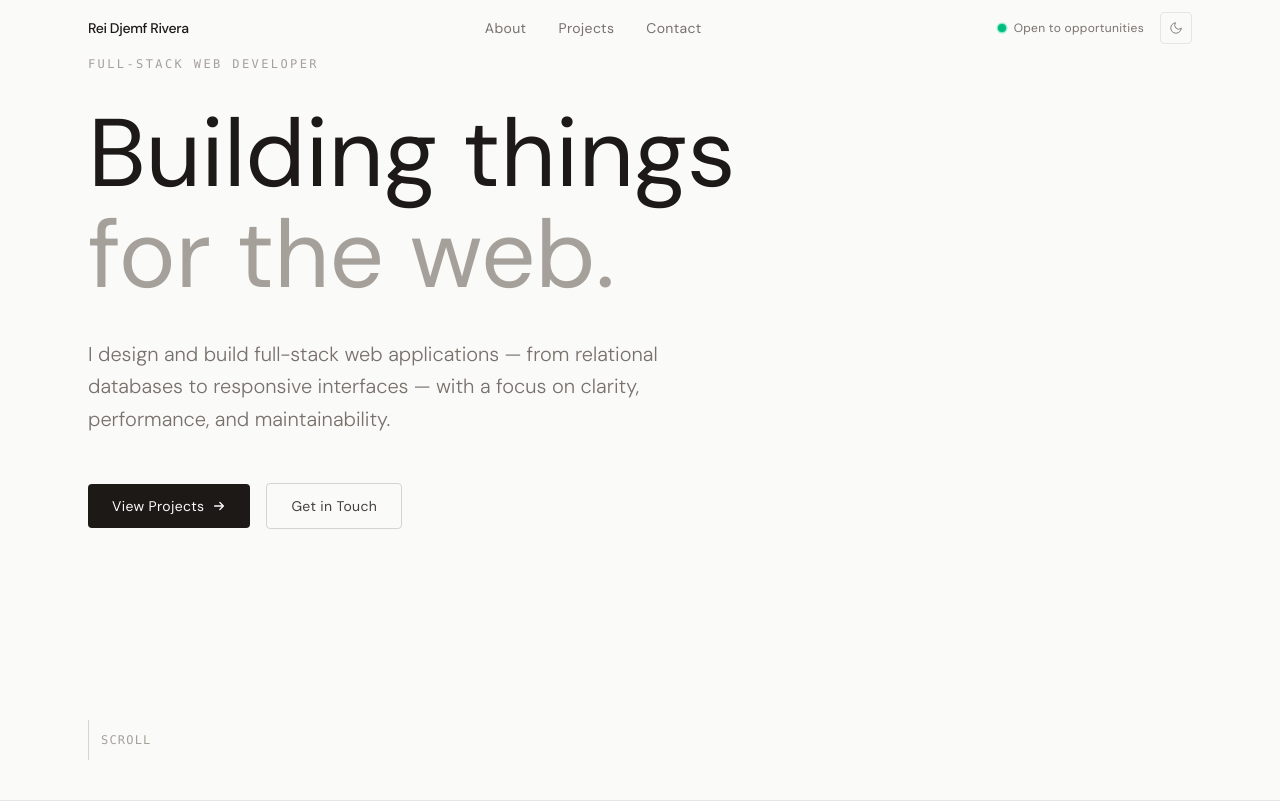
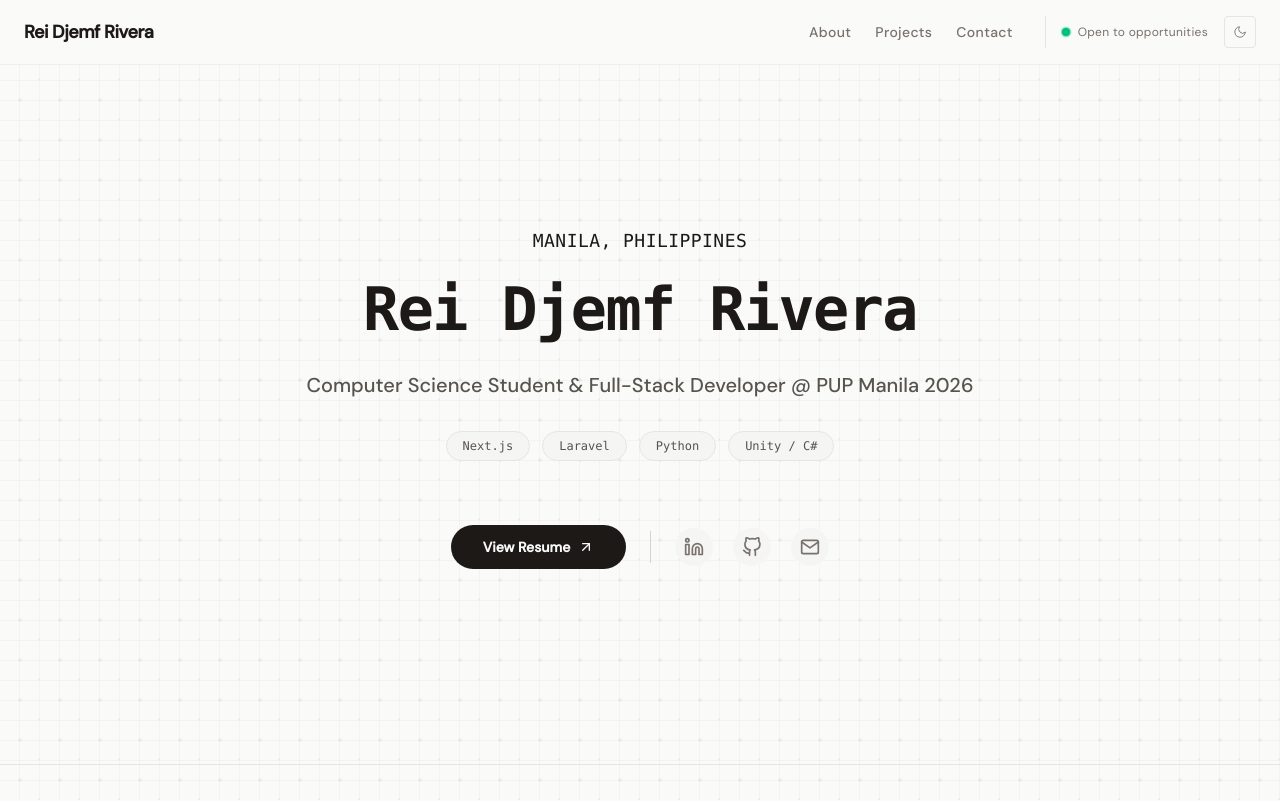
Before and after one commit to reiidj/portfolio-site, a Next.js app: page / in a window 1280 px wide. Shown: the top 801 px of the page. Built offline with nearby package versions, Linux system fonts and the light colour scheme.

Commit message:
feat: Navbar made cleaner and provide clarity, and updated the hero page and added a background

```diff
--- a/app/globals.css
+++ b/app/globals.css
@@ -23,4 +23,27 @@
     background-color: #1c1c1c;
     color: #fafaf9;
   }
+
 }
+
+@layer utilities {
+  .bg-pattern {
+    /* Light Mode: Dark gray lines and dots */
+    background-image:
+      repeating-linear-gradient(0deg, transparent, transparent 19px, rgba(75, 85, 99, 0.08) 19px, rgba(75, 85, 99, 0.08) 20px, transparent 20px, transparent 39px, rgba(75, 85, 99, 0.08) 39px, rgba(75, 85, 99, 0.08) 40px),
+      repeating-linear-gradient(90deg, transparent, transparent 19px, rgba(75, 85, 99, 0.08) 19px, rgba(75, 85, 99, 0.08) 20px, transparent 20px, transparent 39px, rgba(75, 85, 99, 0.08) 39px, rgba(75, 85, 99, 0.08) 40px),
+      radial-gradient(circle at 20px 20px, rgba(55, 65, 81, 0.12) 2px, transparent 2px),
+      radial-gradient(circle at 40px 40px, rgba(55, 65, 81, 0.12) 2px, transparent 2px);
+    background-size: 40px 40px, 40px 40px, 40px 40px, 40px 40px;
+  }
+
+  .dark .bg-pattern {
+    /* Dark Mode: Light gray/white lines and dots */
+    background-image:
+      repeating-linear-gradient(0deg, transparent, transparent 19px, rgba(200, 200, 200, 0.08) 19px, rgba(200, 200, 200, 0.08) 20px, transparent 20px, transparent 39px, rgba(200, 200, 200, 0.08) 39px, rgba(200, 200, 200, 0.08) 40px),
+      repeating-linear-gradient(90deg, transparent, transparent 19px, rgba(200, 200, 200, 0.08) 19px, rgba(200, 200, 200, 0.08) 20px, transparent 20px, transparent 39px, rgba(200, 200, 200, 0.08) 39px, rgba(200, 200, 200, 0.08) 40px),
+      radial-gradient(circle at 20px 20px, rgba(220, 220, 220, 0.15) 2px, transparent 2px),
+      radial-gradient(circle at 40px 40px, rgba(220, 220, 220, 0.15) 2px, transparent 2px);
+    background-size: 40px 40px, 40px 40px, 40px 40px, 40px 40px;
+  }
+}
--- a/app/layout.tsx
+++ b/app/layout.tsx
@@ -3,9 +3,9 @@ import './globals.css'
 import { Navbar } from '@/components/Navbar'
 
 export const metadata: Metadata = {
-  title: 'Rei Djemf Rivera — Full-Stack Developer',
+  title: 'Rei Djemf Rivera | Portfolio',
   description:
-    'Full-stack web developer specializing in scalable web applications, clean APIs, and thoughtful user interfaces.',
+    'Computer Science student specializing in backend and full-stack development.'
 }
 
 export default function RootLayout({
@@ -15,9 +15,15 @@ export default function RootLayout({
 }) {
   return (
     <html lang="en" className="scroll-smooth">
-      <body className="bg-stone-50 dark:bg-stone-950 text-stone-900 dark:text-stone-100 antialiased transition-colors duration-200">
+      <body className="relative bg-stone-50 dark:bg-stone-950 text-stone-900 dark:text-stone-100 antialiased transition-colors duration-200">
+        {/* Background layer */}
+        <div className="fixed inset-0 -z-10 bg-pattern opacity-50" />
+
+        {/* Navbar and Main content */}
         <Navbar />
-        <main>{children}</main>
+        <main className="pt-16">
+          {children}
+        </main>
       </body>
     </html>
   )
--- a/components/About.tsx
+++ b/components/About.tsx
@@ -108,12 +108,12 @@ export function About() {
                 { label: 'Location', value: 'Manila, PH · Remote OK' },
                 { label: 'Education', value: 'B.S. Computer Science' },
                 { label: 'Stack', value: 'TypeScript · Next.js · PostgreSQL' },
-                { label: 'Status', value: 'Graduating 2025' },
+                { label: 'Status', value: 'Graduating 2026' },
               ].map(({ label, value }) => (
                 <div key={label}>
                   <dt
                     className="text-xs tracking-widest uppercase text-stone-400 dark:text-stone-500 mb-1"
-                    style={{ fontFamily: 'var(--font-mono)' }}
+                    style={{ fontFamily: 'var(--font- no)' }}
                   >
                     {label}
                   </dt>
--- a/components/Hero.tsx
+++ b/components/Hero.tsx
@@ -1,84 +1,91 @@
 import Link from 'next/link'
 
 export function Hero() {
+  const techStack = ['Next.js', 'Laravel', 'Python', 'Unity / C#']
+
+  const socialLinks = [
+    { label: 'LinkedIn', href: 'https://linkedin.com/in/djemf/', icon: <LinkedinIcon className="w-5 h-5" /> },
+    { label: 'GitHub', href: 'https://github.com/reiidj', icon: <GithubIcon className="w-5 h-5" /> },
+    { label: 'Email', href: 'mailto:reidjemfrivera@gmail.com', icon: <MailIcon className="w-5 h-5" /> },
+  ]
+
   return (
     <section
-      className="min-h-screen flex flex-col justify-center max-w-6xl mx-auto px-6 pt-14"
+      className="min-h-[calc(100vh-100px)] flex flex-col items-center justify-center max-w-4xl mx-auto px-6 pt-16 pb-24 text-center"
       aria-labelledby="hero-heading"
     >
-      <div className="max-w-3xl">
-        {/* Eyebrow */}
-        <p
-          className="text-xs tracking-[0.2em] uppercase text-stone-400 dark:text-stone-500 mb-8"
-          style={{ fontFamily: 'var(--font-mono)' }}
-        >
-          Full-Stack Web Developer
+    {/* Intro Accent */}
+    <p className="text-lg font-mono text-stone-900 dark:text-stone-100 mb-6 tracking-wide uppercase">
+      Manila, Philippines
     </p>
 
-        {/* Headline */}
+      {/* Headline (Name with a solid color) */}
       <h1
         id="hero-heading"
-          className="text-6xl md:text-7xl lg:text-8xl leading-[1.05] text-stone-900 dark:text-stone-100 mb-8"
-          style={{ fontFamily: 'var(--font-serif)' }}
+        className="font-mono text-5xl md:text-6xl font-extrabold tracking-tight mb-6 text-stone-900 dark:text-stone-100 pb-2"
       >
-          Building things
-          <br />
-          <em className="not-italic text-stone-400 dark:text-stone-600">for the web.</em>
+        Rei Djemf Rivera
       </h1>
 
-        {/* Tagline */}
-        <p className="text-lg md:text-xl text-stone-500 dark:text-stone-400 font-light leading-relaxed max-w-xl mb-12">
-          I design and build full-stack web applications — from relational
-          databases to responsive interfaces — with a focus on clarity,
-          performance, and maintainability.
+      {/* Main Title */}
+      <p className="text-lg md:text-xl text-stone-600 dark:text-stone-400 font-medium max-w-2xl mb-8">
+        Computer Science Student & Full-Stack Developer @ PUP Manila 2026
       </p>
 
-        {/* CTAs */}
-        <div className="flex flex-wrap items-center gap-4">
-          <Link
-            href="#projects"
-            className="inline-flex items-center gap-2 px-6 py-3 bg-stone-900 dark:bg-stone-100 text-stone-50 dark:text-stone-900 text-sm tracking-wide hover:bg-stone-700 dark:hover:bg-stone-300 transition-colors rounded-sm"
+      {/* Tech Stack Pills (Shows exactly what you do) */}
+      <div className="flex flex-wrap items-center justify-center gap-3 mb-12">
+        {techStack.map((tech) => (
+          <span
+            key={tech}
+            className="px-4 py-1.5 text-xs font-mono rounded-full bg-stone-100 dark:bg-stone-900 border border-stone-200 dark:border-stone-800 text-stone-600 dark:text-stone-400"
           >
-            View Projects
-            <ArrowRight className="w-3.5 h-3.5" />
-          </Link>
-          <Link
-            href="#contact"
-            className="inline-flex items-center gap-2 px-6 py-3 border border-stone-300 dark:border-stone-700 text-stone-700 dark:text-stone-300 text-sm tracking-wide hover:border-stone-500 dark:hover:border-stone-500 hover:text-stone-900 dark:hover:text-stone-100 transition-colors rounded-sm"
-          >
-            Get in Touch
-          </Link>
-        </div>
+            {tech}
+          </span>
+        ))}
       </div>
 
-      {/* Scroll indicator */}
-      <div className="mt-auto pb-10 flex items-center gap-3 text-stone-400 dark:text-stone-600">
-        <div className="w-px h-10 bg-stone-300 dark:bg-stone-700" />
-        <span
-          className="text-xs tracking-widest uppercase"
-          style={{ fontFamily: 'var(--font-mono)' }}
+      {/* Action Area (Socials + Resume) */}
+      <div className="flex flex-col sm:flex-row items-center gap-6 mt-4">
+
+        {/* Resume Button - Now with a subtle glow on hover */}
+        <Link
+          href="/CV_RIVERA.pdf"
+          target="_blank"
+          rel="noopener noreferrer"
+          className="group relative inline-flex items-center gap-2 px-8 py-3 bg-stone-900 dark:bg-stone-100 text-stone-50 dark:text-stone-900 text-sm font-semibold rounded-full overflow-hidden transition-transform hover:scale-105 active:scale-95"
         >
-          Scroll
-        </span>
+          {/* Hover glow effect */}
+          <div className="absolute inset-0 bg-emerald-500/20 dark:bg-emerald-500/30 opacity-0 group-hover:opacity-100 transition-opacity" />
+
+          <span className="relative">View Resume</span>
+          <ArrowUpRight className="relative w-4 h-4 transition-transform group-hover:translate-x-0.5 group-hover:-translate-y-0.5" />
+        </Link>
+
+        {/* Vertical divider visible only on desktop */}
+        <div className="hidden sm:block w-px h-8 bg-stone-300 dark:bg-stone-700" />
+
+        {/* Social Links */}
+        <div className="flex items-center gap-5">
+          {socialLinks.map(({ label, href, icon }) => (
+            <Link
+              key={label}
+              href={href}
+              target="_blank"
+              rel="noopener noreferrer"
+              className="p-2 text-stone-500 hover:text-stone-900 dark:text-stone-400 dark:hover:text-stone-100 bg-stone-100 dark:bg-stone-900 rounded-full border border-transparent hover:border-stone-300 dark:hover:border-stone-700 transition-all"
+              aria-label={label}
+            >
+              {icon}
+            </Link>
+          ))}
+        </div>
       </div>
     </section>
   )
 }
 
-function ArrowRight({ className }: { className?: string }) {
-  return (
-    <svg
-      xmlns="http://www.w3.org/2000/svg"
-      viewBox="0 0 16 16"
-      fill="none"
-      stroke="currentColor"
-      strokeWidth="1.5"
-      strokeLinecap="round"
-      strokeLinejoin="round"
-      className={className}
-      aria-hidden="true"
-    >
-      <path d="M3 8h10M9 4l4 4-4 4" />
-    </svg>
-  )
-}
+// --- Inline SVG Components (Keep these exactly the same as before) ---
+function LinkedinIcon({ className }: { className?: string }) { return ( <svg xmlns="http://www.w3.org/2000/svg" viewBox="0 0 24 24" fill="none" stroke="currentColor" strokeWidth="2" strokeLinecap="round" strokeLinejoin="round" className={className}> <path d="M16 8a6 6 0 0 1 6 6v7h-4v-7a2 2 0 0 0-2-2 2 2 0 0 0-2 2v7h-4v-7a6 6 0 0 1 6-6z" /> <rect x="2" y="9" width="4" height="12" /> <circle cx="4" cy="4" r="2" /> </svg> ) }
+function GithubIcon({ className }: { className?: string }) { return ( <svg xmlns="http://www.w3.org/2000/svg" viewBox="0 0 24 24" fill="none" stroke="currentColor" strokeWidth="2" strokeLinecap="round" strokeLinejoin="round" className={className}> <path d="M9 19c-5 1.5-5-2.5-7-3m14 6v-3.87a3.37 3.37 0 0 0-.94-2.61c3.14-.35 6.44-1.54 6.44-7A5.44 5.44 0 0 0 20 4.77 5.07 5.07 0 0 0 19.91 1S18.73.65 16 2.48a13.38 13.38 0 0 0-7 0C6.27.65 5.09 1 5.09 1A5.07 5.07 0 0 0 5 4.77a5.44 5.44 0 0 0-1.5 3.78c0 5.42 3.3 6.61 6.44 7A3.37 3.37 0 0 0 9 18.13V22" /> </svg> ) }
+function MailIcon({ className }: { className?: string }) { return ( <svg xmlns="http://www.w3.org/2000/svg" viewBox="0 0 24 24" fill="none" stroke="currentColor" strokeWidth="2" strokeLinecap="round" strokeLinejoin="round" className={className}> <path d="M4 4h16c1.1 0 2 .9 2 2v12c0 1.1-.9 2-2 2H4c-1.1 0-2-.9-2-2V6c0-1.1.9-2 2-2z" /> <polyline points="22,6 12,13 2,6" /> </svg> ) }
+function ArrowUpRight({ className }: { className?: string }) { return ( <svg xmlns="http://www.w3.org/2000/svg" viewBox="0 0 24 24" fill="none" stroke="currentColor" strokeWidth="2" strokeLinecap="round" strokeLinejoin="round" className={className}> <line x1="7" y1="17" x2="17" y2="7" /> <polyline points="7 7 17 7 17 17" /> </svg> ) }
--- a/components/Navbar.tsx
+++ b/components/Navbar.tsx
@@ -1,7 +1,6 @@
 'use client'
 
 import Link from 'next/link'
-import { useState, useEffect } from 'react'
 import { ThemeToggle } from '@/components/ThemeToggle'
 
 const navLinks = [
@@ -11,41 +10,30 @@ const navLinks = [
 ]
 
 export function Navbar() {
-  const [scrolled, setScrolled] = useState(false)
-
-  useEffect(() => {
-    const onScroll = () => setScrolled(window.scrollY > 12)
-    window.addEventListener('scroll', onScroll, { passive: true })
-    return () => window.removeEventListener('scroll', onScroll)
-  }, [])
-
   return (
-    <header
-      className={`fixed top-0 left-0 right-0 z-50 transition-all duration-300 ${
-        scrolled
-          ? 'bg-stone-50/90 dark:bg-stone-900/90 backdrop-blur-md border-b border-stone-200/80 dark:border-stone-700/80 shadow-sm'
-          : 'bg-transparent'
-      }`}
-    >
+    <header className="fixed top-0 left-0 right-0 z-50 bg-stone-50 dark:bg-stone-950 border-b border-stone-200/50 dark:border-stone-800/50 transition-colors duration-200">
       <nav
-        className="max-w-6xl mx-auto px-6 h-14 flex items-center justify-between"
+        className="max-w-8xl mx-auto px-6 h-16 flex items-center justify-between"
         aria-label="Primary navigation"
       >
-        {/* Logo / Name */}
+        {/* Logo / Name (Now Bigger and Bolder) */}
         <Link
           href="/"
-          className="text-sm font-medium tracking-tight text-stone-900 dark:text-stone-100 hover:text-stone-600 dark:hover:text-stone-300 transition-colors"
+          className="text-lg font-bold tracking-tight text-stone-900 dark:text-stone-100 hover:text-stone-600 dark:hover:text-stone-300 transition-colors"
         >
           Rei Djemf Rivera
         </Link>
 
-        {/* Center links */}
-        <ul className="hidden md:flex items-center gap-8" role="list">
+        {/* Right Side Group (Links + Status + Toggle) */}
+        <div className="flex items-center gap-8">
+
+          {/* Links (Moved to the right) */}
+          <ul className="hidden md:flex items-center gap-6" role="list">
             {navLinks.map(({ label, href }) => (
               <li key={label}>
                 <Link
                   href={href}
-                className="text-sm text-stone-500 dark:text-stone-400 hover:text-stone-900 dark:hover:text-stone-100 transition-colors tracking-wide"
+                  className="text-sm font-medium text-stone-500 dark:text-stone-400 hover:text-stone-900 dark:hover:text-stone-100 transition-colors tracking-wide"
                 >
                   {label}
                 </Link>
@@ -54,7 +42,7 @@ export function Navbar() {
           </ul>
 
           {/* Status indicator + theme toggle */}
-        <div className="flex items-center gap-4">
+          <div className="flex items-center gap-4 pl-4 border-l border-stone-200 dark:border-stone-800">
             <div className="flex items-center gap-2">
               <span className="relative flex h-2 w-2">
                 <span className="animate-ping absolute inline-flex h-full w-full rounded-full bg-emerald-400 opacity-75" />
@@ -66,6 +54,8 @@ export function Navbar() {
             </div>
             <ThemeToggle />
           </div>
+
+        </div>
       </nav>
     </header>
   )
```
Also changed, not shown: 1 other file (tests, documents, lock files or other folders). Lines whose indentation alone changed are shown as unchanged.
